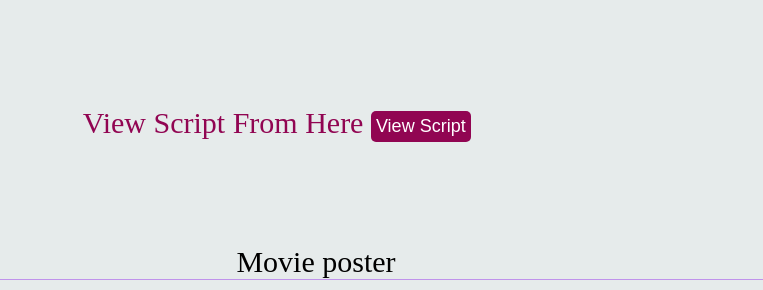
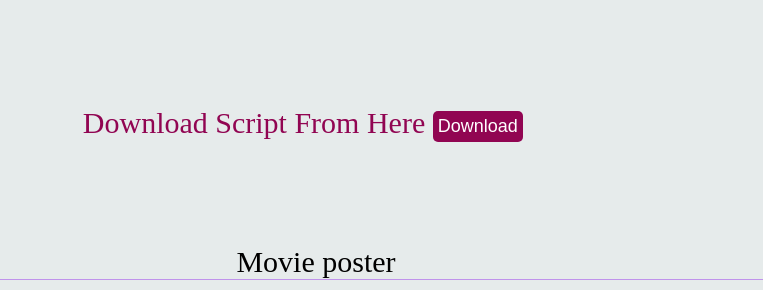
Before and after one commit to Ghinkosa/Audio, a plain HTML site: page index.html in a window 1280 px wide. Shown: the part 856-1146 px from the top of the page, without its empty margins (250-1013 px from the left). Drawn offline with Linux system fonts and the light colour scheme.

Commit message:
seews commit

```diff
--- a/index.html
+++ b/index.html
@@ -74,6 +74,7 @@
         border-radius: 5px;
         margin-top: 4%;
         padding: 5px;
+        cursor: pointer;
       }
       .script {
         font-size: 30px;
@@ -95,10 +96,7 @@
         <div class="images">
           <div class="indmember">
             <div class="photo">
-              <img
-                src="photo/galata.jpg"
-                alt="no image"
-                width="150px" />
+              <img src="photo/galata.jpg" alt="no image" width="150px" />
             </div>
             <div class="name">Name: Galata Hinkosa</div>
             <div class="idnum">Id: UGR/17137/11</div>
@@ -154,9 +152,9 @@
     </div>
     <div>
       <div class="script">
-        View Script From Here
+        Download Script From Here
         <a href="photo/AVPro(1).pdf" download="resume">
-          <button class="aboutbutton">View Script</button>
+          <button class="aboutbutton">Download</button>
         </a>
       </div>
     </div>
```
Also changed, not shown: photo/cover.jpg.
